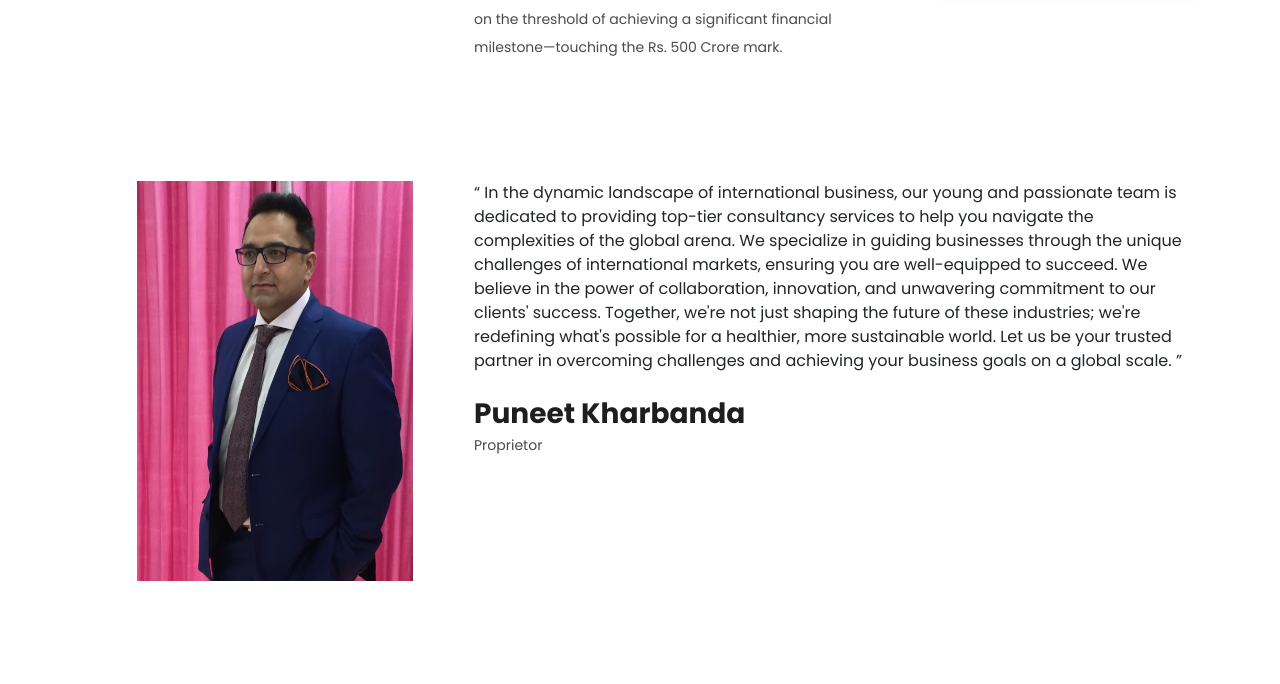
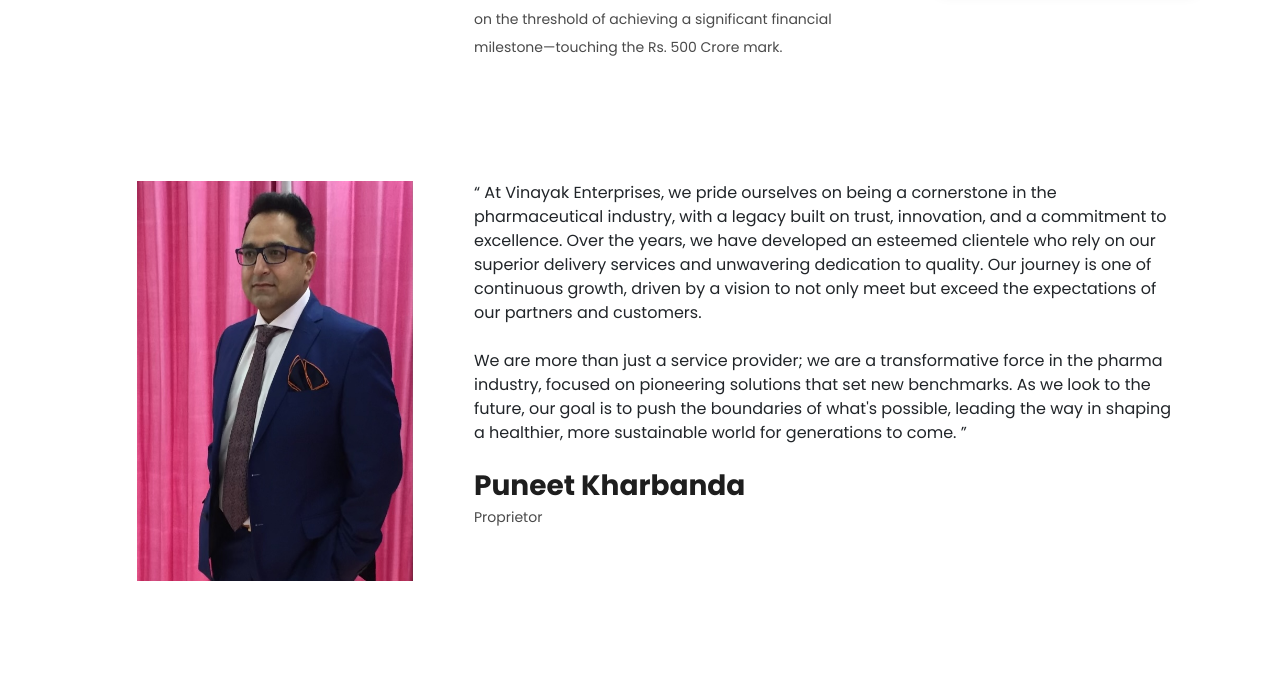
Before and after one commit to d-pamneja/Vinayak_Enterprises, a PHP site: page / in a window 1280 px wide. Shown: the part 1687-2371 px from the top of the page. Run offline with PHP 8.4, Linux system fonts and the light colour scheme.

Commit message:
PK Quote chnages

```diff
--- a/home/grid6.php
+++ b/home/grid6.php
@@ -11,11 +11,12 @@
                 <div class="testimonial">
                             <blockquote>
                                 <q>
-                                    In the dynamic landscape of international business, our young and passionate team is dedicated to providing top-tier consultancy services to help you navigate the complexities of the global arena.
-                                    We specialize in guiding businesses through the unique challenges of international markets, ensuring you are well-equipped to succeed.
-                                    We believe in the power of collaboration, innovation, and unwavering commitment to our clients' success.
-                                    Together, we're not just shaping the future of these industries; we're redefining what's possible for a healthier, more sustainable world.
-                                    Let us be your trusted partner in overcoming challenges and achieving your business goals on a global scale.
+                                At Vinayak Enterprises, we pride ourselves on being a cornerstone in the pharmaceutical industry, with a legacy built on trust, innovation, and a commitment to excellence.
+                                Over the years, we have developed an esteemed clientele who rely on our superior delivery services and unwavering dedication to quality.
+                                Our journey is one of continuous growth, driven by a vision to not only meet but exceed the expectations of our partners and customers.
+                                <br><br>
+                                We are more than just a service provider; we are a transformative force in the pharma industry, focused on pioneering solutions that set new benchmarks.
+                                As we look to the future, our goal is to push the boundaries of what's possible, leading the way in shaping a healthier, more sustainable world for generations to come.
                                 </q>
                             </blockquote>
                             <br>
```
